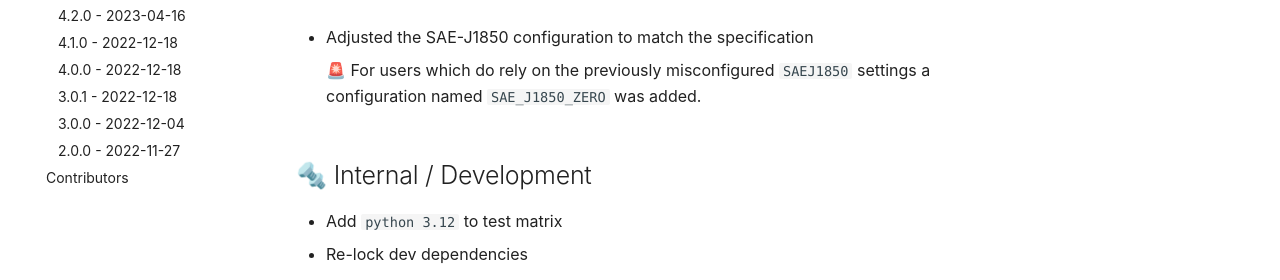
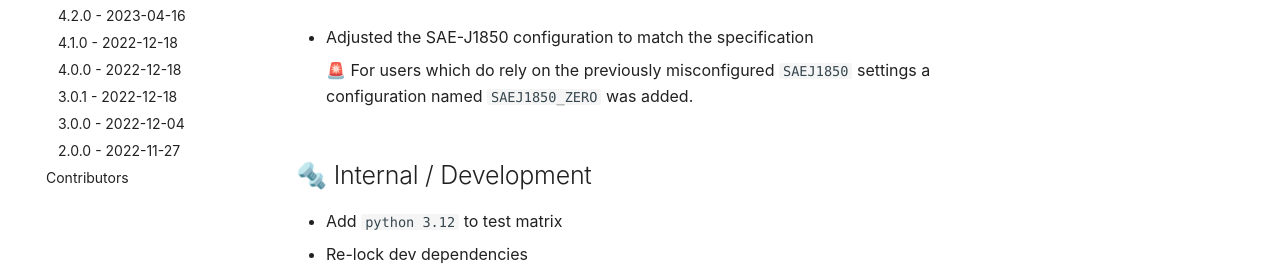
Before and after one commit to Nicoretti/crc, an MkDocs documentation site: the page built from docs/docs/changelog/changes_6.0.0.md, in a window 1280 px wide. Shown: the part 364-644 px from the top of the page. Built offline with MkDocs 1.6.1 and Material for MkDocs 9.7.7, drawn with Linux system fonts in a browser that asks for light colours; comment, search, counter and statistics services are not loaded.

Commit message:
Fix typo in changelog

```diff
--- a/docs/docs/changelog/changes_6.0.0.md
+++ b/docs/docs/changelog/changes_6.0.0.md
@@ -8,7 +8,7 @@
 ## 🐞 Bug Fix
 * Adjusted the SAE-J1850 configuration to match the specification
 
-    🚨️ For users which do rely on the previously misconfigured `SAEJ1850` settings a configuration named `SAE_J1850_ZERO` was added.
+    🚨️ For users which do rely on the previously misconfigured `SAEJ1850` settings a configuration named `SAEJ1850_ZERO` was added.
 
 
 ## 🔩  Internal / Development
```
